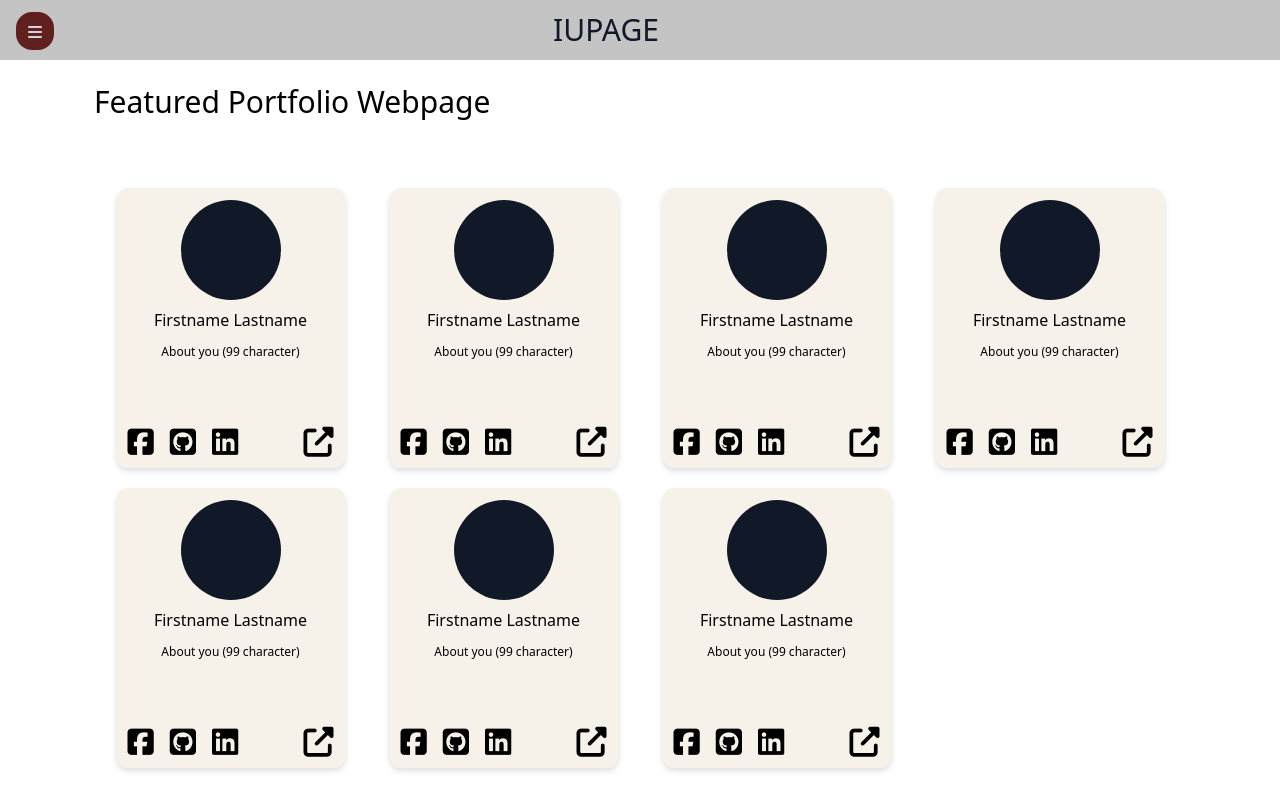
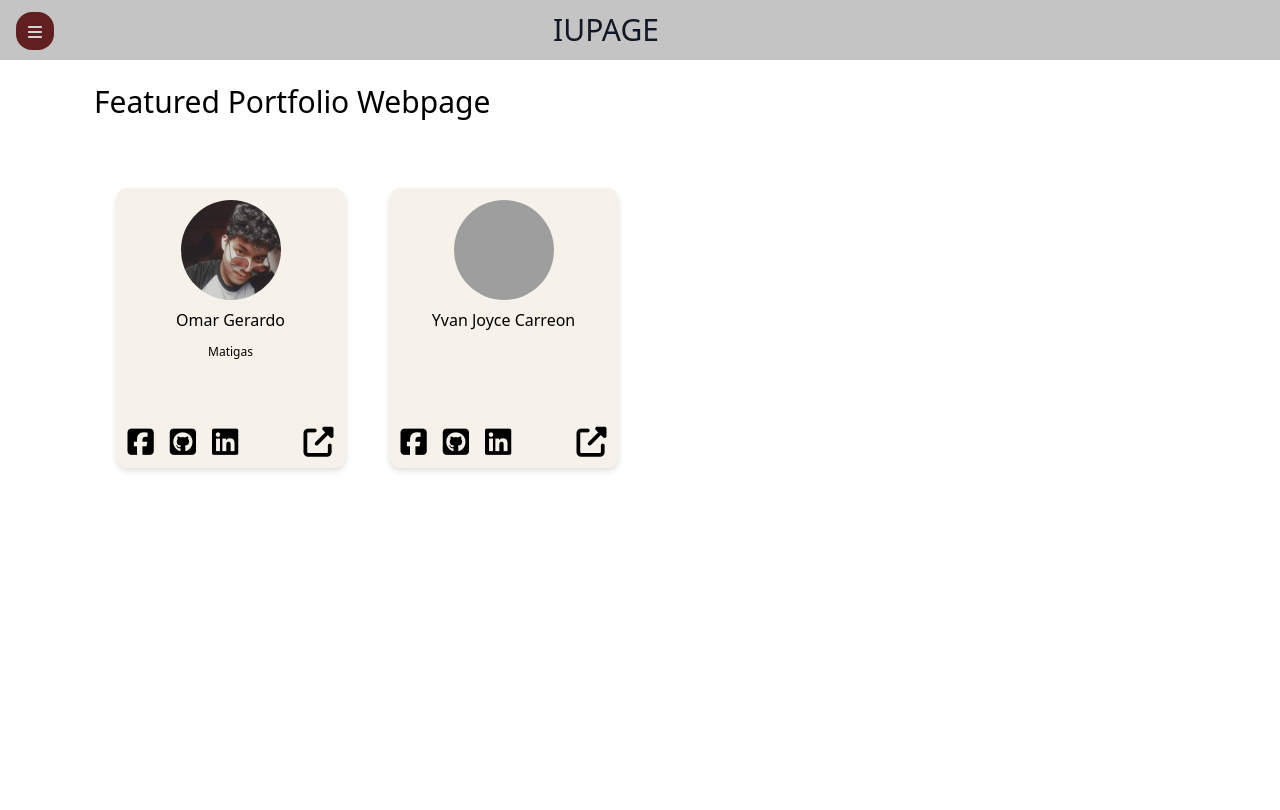
Before and after one commit to 0margm3/personalWebpage, a website: page Home/index.html in a window 1280 px wide. Drawn offline with Linux system fonts and the light colour scheme; grey boxes are pictures that could not be loaded.

Commit message:
Co-authored-by: Yvan Joyce Carreon

```diff
--- a/Home/index.html
+++ b/Home/index.html
@@ -1,3 +1,4 @@
+
 <!DOCTYPE html>
 <html lang="en">
   <head>
@@ -11,13 +12,13 @@
     <link rel="stylesheet" href="dist/output.css" />
     <title>IUPAGE</title>
   </head>
+
   <body class="">
     <header class="bg-[#C4C4C4]">
       <div id="container-header" class="flex">
         <button
           id="menu-header"
           class="ml-4 mr-2 mt-3 h-[38px] w-[38px] rounded-2xl bg-[#602020] hover:text-lg hover:h-[46px] hover:w-[46px] hover:ml-3 hover:mt-2 hover:mr-1"
-
           onclick="openNav()"
         >
           <i class="fas fa-bars p-3 text-zinc-300 hover:text-lg hover:p-2"></i>
@@ -57,173 +58,31 @@
       class="mr-auto ml-auto max-w-[1160px] pl-[10px] pr-[10px]"
     >
 
+      <h1 class="m-6 text-3xl text-left sm:text-justify">Featured Portfolio Webpage</h1>
 
-    <h1 class="m-6 text-3xl text-left sm:text-justify">Featured Portfolio Webpage</h1>
+      <div id="container-body-block" class="p-6 grid self-center sm:grid-cols-2 md:grid-cols-3 lg:grid-cols-4 xl:grid-cols-5 mb-14">
 
-    <div id="container-body-block" class="p-6 grid self-center sm:grid-cols-2 md:grid-cols-3 lg:grid-cols-4 xl:grid-cols-5 mb-14">
+        <!-- <div id="block-user" class="block-user">
+          <div id="block-user-pfp" class="block-user-pfp" >
+            <img id="block-user-pfp-img" alt="user-pfp" class="block-user-pfp-img">
+          </div>
 
-        <div
-          id="block-user"
-          class="transition transform delay-[50] h-[280px] w-[230px] bg-[#F6F2E9]
-          text-center flex flex-col justify-between
-          drop-shadow-md hover:scale-125 hover:drop-shadow-2xl duration-300 rounded-[5%] hover:z-10 ml-auto mr-auto mt-5"
-        >
-          <div id="block-user-pfp" class="h-[100px] w-[100px] bg-gray-900 rounded-[50%] mr-auto ml-auto mt-3" ></div>
-          <h2 id="block-user-name" class="m-2">Firstname Lastname</h2>
-          <p id="block-user-about" class="m-1 p-3 pt-0 text-xs text-center h-[72px]">About you (99 character)</p>
-          <div id="block-user-footer" class="flex justify-between h-[48px] w-[100%] rounded-br-[14px] rounded-bl-[14px]">
+          <h2 id="block-user-name" class="m-2"></h2>
+          <p id="block-user-about" class="block-user-about"></p>
+          <div id="block-user-footer" class="block-user-footer">
             <div id="block-user-socmed" class="flex justify-evenly">
-                <a href=""><i class="fab fa-facebook-square text-3xl m-1 ml-3 "></i></a>
-                <a href=""><i class="fab fa-github-square text-3xl m-1 ml-3 "></i></a>
-                <a href=""><i class="fab fa-linkedin text-3xl m-1 ml-3 "></i></a>
+                <a href="" id="block-user-socmed-fb"><i class="fab fa-facebook-square block-user-footer-socmed "></i></a>
+                <a href="" id="block-user-socmed-github"><i class="fab fa-github-square block-user-footer-socmed "></i></a>
+                <a href="" id="block-user-socmed-link"><i class="fab fa-linkedin block-user-footer-socmed "></i></a>
             </div>
             <div id="block-user-visit-link">
-                <a href=""><i class="fas fa-external-link-alt text-3xl m-1 mr-3"></i></a>
+                <a href="" id="block-user-webpage" ><i class="fas fa-external-link-alt block-user-footer-visit"></i></a>
             </div>
           </div>
-        </div>
-
-
-        <div
-          id="block-user"
-          class="transition transform delay-[50] h-[280px] w-[230px] bg-[#F6F2E9]
-          text-center flex flex-col justify-between
-          drop-shadow-md hover:scale-125 hover:drop-shadow-2xl duration-300 rounded-[5%] hover:z-10 ml-auto mr-auto mt-5"
-        >
-          <div id="block-user-pfp" class="h-[100px] w-[100px] bg-gray-900 rounded-[50%] mr-auto ml-auto mt-3" ></div>
-          <h2 id="block-user-name" class="m-2">Firstname Lastname</h2>
-          <p id="block-user-about" class="m-1 p-3 pt-0 text-xs text-center h-[72px]">About you (99 character)</p>
-          <div id="block-user-footer" class="flex justify-between h-[48px] w-[100%] rounded-br-[14px] rounded-bl-[14px]">
-            <div id="block-user-socmed" class="flex justify-evenly">
-                <a href=""><i class="fab fa-facebook-square text-3xl m-1 ml-3 "></i></a>
-                <a href=""><i class="fab fa-github-square text-3xl m-1 ml-3 "></i></a>
-                <a href=""><i class="fab fa-linkedin text-3xl m-1 ml-3 "></i></a>
-            </div>
-            <div id="block-user-visit-link">
-                <a href=""><i class="fas fa-external-link-alt text-3xl m-1 mr-3"></i></a>
-            </div>
-          </div>
-        </div>
-
-
-        <div
-          id="block-user"
-          class="transition transform delay-[50] h-[280px] w-[230px] bg-[#F6F2E9]
-          text-center flex flex-col justify-between
-          drop-shadow-md hover:scale-125 hover:drop-shadow-2xl duration-300 rounded-[5%] hover:z-10 ml-auto mr-auto mt-5"
-        >
-          <div id="block-user-pfp" class="h-[100px] w-[100px] bg-gray-900 rounded-[50%] mr-auto ml-auto mt-3" ></div>
-          <h2 id="block-user-name" class="m-2">Firstname Lastname</h2>
-          <p id="block-user-about" class="m-1 p-3 pt-0 text-xs text-center h-[72px]">About you (99 character)</p>
-          <div id="block-user-footer" class="flex justify-between h-[48px] w-[100%] rounded-br-[14px] rounded-bl-[14px]">
-            <div id="block-user-socmed" class="flex justify-evenly">
-                <a href=""><i class="fab fa-facebook-square text-3xl m-1 ml-3 "></i></a>
-                <a href=""><i class="fab fa-github-square text-3xl m-1 ml-3 "></i></a>
-                <a href=""><i class="fab fa-linkedin text-3xl m-1 ml-3 "></i></a>
-            </div>
-            <div id="block-user-visit-link">
-                <a href=""><i class="fas fa-external-link-alt text-3xl m-1 mr-3"></i></a>
-            </div>
-          </div>
-        </div>
-
-
-        <div
-          id="block-user"
-          class="transition transform delay-[50] h-[280px] w-[230px] bg-[#F6F2E9]
-          text-center flex flex-col justify-between
-          drop-shadow-md hover:scale-125 hover:drop-shadow-2xl duration-300 rounded-[5%] hover:z-10 ml-auto mr-auto mt-5"
-        >
-          <div id="block-user-pfp" class="h-[100px] w-[100px] bg-gray-900 rounded-[50%] mr-auto ml-auto mt-3" ></div>
-          <h2 id="block-user-name" class="m-2">Firstname Lastname</h2>
-          <p id="block-user-about" class="m-1 p-3 pt-0 text-xs text-center h-[72px]">About you (99 character)</p>
-          <div id="block-user-footer" class="flex justify-between h-[48px] w-[100%] rounded-br-[14px] rounded-bl-[14px]">
-            <div id="block-user-socmed" class="flex justify-evenly">
-                <a href=""><i class="fab fa-facebook-square text-3xl m-1 ml-3 "></i></a>
-                <a href=""><i class="fab fa-github-square text-3xl m-1 ml-3 "></i></a>
-                <a href=""><i class="fab fa-linkedin text-3xl m-1 ml-3 "></i></a>
-            </div>
-            <div id="block-user-visit-link">
-                <a href=""><i class="fas fa-external-link-alt text-3xl m-1 mr-3"></i></a>
-            </div>
-          </div>
-        </div>
-
-
-        <div
-          id="block-user"
-          class="transition transform delay-[50] h-[280px] w-[230px] bg-[#F6F2E9]
-          text-center flex flex-col justify-between
-          drop-shadow-md hover:scale-125 hover:drop-shadow-2xl duration-300 rounded-[5%] hover:z-10 ml-auto mr-auto mt-5"
-        >
-          <div id="block-user-pfp" class="h-[100px] w-[100px] bg-gray-900 rounded-[50%] mr-auto ml-auto mt-3" ></div>
-          <h2 id="block-user-name" class="m-2">Firstname Lastname</h2>
-          <p id="block-user-about" class="m-1 p-3 pt-0 text-xs text-center h-[72px]">About you (99 character)</p>
-          <div id="block-user-footer" class="flex justify-between h-[48px] w-[100%] rounded-br-[14px] rounded-bl-[14px]">
-            <div id="block-user-socmed" class="flex justify-evenly">
-                <a href=""><i class="fab fa-facebook-square text-3xl m-1 ml-3 "></i></a>
-                <a href=""><i class="fab fa-github-square text-3xl m-1 ml-3 "></i></a>
-                <a href=""><i class="fab fa-linkedin text-3xl m-1 ml-3 "></i></a>
-            </div>
-            <div id="block-user-visit-link">
-                <a href=""><i class="fas fa-external-link-alt text-3xl m-1 mr-3"></i></a>
-            </div>
-          </div>
-        </div>
-
-
-        <div
-          id="block-user"
-          class="transition transform delay-[50] h-[280px] w-[230px] bg-[#F6F2E9]
-          text-center flex flex-col justify-between
-          drop-shadow-md hover:scale-125 hover:drop-shadow-2xl duration-300 rounded-[5%] hover:z-10 ml-auto mr-auto mt-5"
-        >
-          <div id="block-user-pfp" class="h-[100px] w-[100px] bg-gray-900 rounded-[50%] mr-auto ml-auto mt-3" ></div>
-          <h2 id="block-user-name" class="m-2">Firstname Lastname</h2>
-          <p id="block-user-about" class="m-1 p-3 pt-0 text-xs text-center h-[72px]">About you (99 character)</p>
-          <div id="block-user-footer" class="flex justify-between h-[48px] w-[100%] rounded-br-[14px] rounded-bl-[14px]">
-            <div id="block-user-socmed" class="flex justify-evenly">
-                <a href=""><i class="fab fa-facebook-square text-3xl m-1 ml-3 "></i></a>
-                <a href=""><i class="fab fa-github-square text-3xl m-1 ml-3 "></i></a>
-                <a href=""><i class="fab fa-linkedin text-3xl m-1 ml-3 "></i></a>
-            </div>
-            <div id="block-user-visit-link">
-                <a href=""><i class="fas fa-external-link-alt text-3xl m-1 mr-3"></i></a>
-            </div>
-          </div>
-        </div>
-
-
-        <div
-          id="block-user"
-          class="transition transform delay-[50] h-[280px] w-[230px] bg-[#F6F2E9]
-          text-center flex flex-col justify-between
-          drop-shadow-md hover:scale-125 hover:drop-shadow-2xl duration-300 rounded-[5%] hover:z-10 ml-auto mr-auto mt-5"
-        >
-          <div id="block-user-pfp" class="h-[100px] w-[100px] bg-gray-900 rounded-[50%] mr-auto ml-auto mt-3" ></div>
-          <h2 id="block-user-name" class="m-2">Firstname Lastname</h2>
-          <p id="block-user-about" class="m-1 p-3 pt-0 text-xs text-center h-[72px]">About you (99 character)</p>
-          <div id="block-user-footer" class="flex justify-between h-[48px] w-[100%] rounded-br-[14px] rounded-bl-[14px]">
-            <div id="block-user-socmed" class="flex justify-evenly">
-                <a href=""><i class="fab fa-facebook-square text-3xl m-1 ml-3 "></i></a>
-                <a href=""><i class="fab fa-github-square text-3xl m-1 ml-3 "></i></a>
-                <a href=""><i class="fab fa-linkedin text-3xl m-1 ml-3 "></i></a>
-            </div>
-            <div id="block-user-visit-link">
-                <a href=""><i class="fas fa-external-link-alt text-3xl m-1 mr-3"></i></a>
-            </div>
-          </div>
-        </div>
-
+        </div> -->
 
       </div>
     </div>
-
-    <!--
-    <footer>
-        <div id="container-footer"></div>
-    </footer>
-    -->
 
     <script>
         function openNav() {
@@ -234,6 +93,113 @@
             document.getElementById("side-bar").style.width = "0";
         }
 
+        fetch("src/data/data.json")
+          .then(res => res.json()) // the .json() method parses the JSON response into a JS object literal
+          // .then(data => console.log(data.users.length));
+          .then(data => {
+
+            for (let index = 0; index < data.users.length; index++) {
+              let container = document.getElementById("container-body-block");
+              let block_user = document.createElement('div');
+              block_user.id = "block-user" + index;
+              block_user.className =  "block-user";
+
+              //Create DIV element for user img placeholder
+              let block_user_pfp = document.createElement('div');
+              block_user_pfp.id = "block-user-pfp" + index;
+              block_user_pfp.classList =  "flex justify-evenly";
+
+              //Create H2 element for user name
+              let block_user_name = document.createElement('h2');
+              block_user_name.id = "block-user-name" + index;
+              block_user_name.className = "m-2";
+
+              //Create IMG element for user img
+              let block_user_pfp_img = document.createElement('img');
+              block_user_pfp_img.id = "block-user-pfp-img" + index;
+              block_user_pfp_img.classList = "block-user-pfp-img mt-3";
+              block_user_pfp.append(block_user_pfp_img);
+
+              //Create P element for user about
+              let block_user_about = document.createElement('p');
+              block_user_about.id = "block-user-about" + index;
+              block_user_about.className = "block-user-about";
+
+              //Create DIV element for socmed and link to website
+              let block_user_footer = document.createElement('div');
+              block_user_footer.id = "block-user-footer" + index;
+              block_user_footer.className = "block-user-footer";
+
+              //Create DIV element for socmed section
+              let block_user_socmed = document.createElement('div');
+              block_user_socmed.id = "block-user-socmed" + index;
+              block_user_socmed.className = "block-user-socmed";
+              block_user_footer.appendChild(block_user_socmed);
+
+                //Create A element for facebook
+                let socmed_fb = document.createElement('a');
+                socmed_fb.id = "block-user-socmed-fb" + index;
+                socmed_fb.classList = "fab fa-facebook-square block-user-footer-socmed";
+                // Create a href attribute:
+                socmed_fb.setAttribute("href", "");
+                block_user_socmed.appendChild(socmed_fb);
+
+                //Create A element for github
+                let socmed_github = document.createElement('a');
+                socmed_github.id = "block-user-socmed-github" + index;
+                socmed_github.classList = "fab fa-github-square block-user-footer-socmed";
+                // Create a href attribute:
+                socmed_github.setAttribute("href", "");
+                block_user_socmed.appendChild(socmed_github);
+
+                //Create A element for linked
+                let socmed_linked = document.createElement('a');
+                socmed_linked.id = "block-user-socmed-link" + index;
+                socmed_linked.classList = "fab fa-linkedin block-user-footer-socmed";
+                // Create a href attribute:
+                socmed_linked.setAttribute("href", "");
+                block_user_socmed.appendChild(socmed_linked);
+
+              //Create DIV element for website href section
+              let block_user_visit_link = document.createElement('div');
+              block_user_visit_link.id = "block-user-visit-link" + index;
+              block_user_footer.appendChild(block_user_visit_link);
+
+                //Create A element for user webpage
+                let user_webpage = document.createElement('a');
+                user_webpage.id = "block-user-webpage" + index;
+                user_webpage.classList = "fas fa-external-link-alt block-user-footer-visit";
+                // Create a href attribute:
+                user_webpage.setAttribute("href", "");
+                block_user_visit_link.appendChild(user_webpage);
+
+
+
+              block_user.appendChild(block_user_pfp);
+              block_user.appendChild(block_user_name);
+              block_user.appendChild(block_user_about);
+              block_user.appendChild(block_user_footer);
+              //about
+              //footer
+                //
+              container.append(block_user);
+
+              // document.querySelector("#block-user-pfp-img").src = data.users[0].pfp;
+              document.querySelector("#block-user-pfp-img" + index).src = data.users[index].pfp;
+              // document.querySelector("#block-user-name").innerText = data.users[0].firstName + " " + data.users[0].lastName;
+              document.querySelector("#block-user-name" + index).innerText = data.users[index].firstName + " " + data.users[index].lastName;
+              // document.querySelector("#block-user-about").innerText = data.users[0].aboutMe;
+              document.querySelector("#block-user-about" + index).innerText = data.users[index].aboutMe;
+              // document.getElementById("block-user-socmed-fb").href = data.users[0].socmed.facebook;
+              document.getElementById("block-user-socmed-fb" + index).href = data.users[index].socmed.facebook;
+              // document.getElementById("block-user-socmed-github").href = data.users[0].socmed.github;
+              document.getElementById("block-user-socmed-github" + index).href = data.users[index].socmed.github;
+              // document.getElementById("block-user-socmed-link").href = data.users[0].socmed.linkedIn;
+              document.getElementById("block-user-socmed-link" + index).href = data.users[index].socmed.linkedIn;
+              // document.getElementById("block-user-webpage").href = data.users[0].website;
+              document.getElementById("block-user-webpage" + index).href = data.users[index].website;
+            }
+          });
     </script>
 
   </body>
--- /dev/null
+++ b/Home/src/data/data.json
@@ -0,0 +1,32 @@
+    {
+        "users": [
+            {
+                "pfp": "../in1x/src/img/dp.jpg",
+                "firstName": "Omar",
+                "lastName": "Gerardo",
+                "aboutMe": "Matigas",
+                "socmed":
+                    {
+                        "facebook": "https://www.facebook.com/omrgd",
+                        "github": "https://github.com/in1x/",
+                        "linkedIn": "https://www.linkedin.com/in/omargerardo/"
+                    }
+                ,
+                "website": "http://127.0.0.1:5501/index.html"
+            },
+            {
+                "pfp": "../van_proj/pics/yvan.png",
+                "firstName": "Yvan Joyce",
+                "lastName": "Carreon",
+                "aboutMe": "",
+                "socmed":
+                    {
+                        "facebook": "https://www.facebook.com/yvanjoyce/",
+                        "github": "https://github.com/yvanjoyce",
+                        "linkedIn": "https://www.linkedin.com/in/yvan-joyce-carreon-a43aa4226/"
+                    }
+                ,
+                "website": "../van_proj/vanpage.html"
+            }
+        ]
+    }
--- a/Home/src/input.css
+++ b/Home/src/input.css
@@ -3,3 +3,36 @@
 @tailwind base;
 @tailwind components;
 @tailwind utilities;
+
+
+@layer components {
+    .block-user {
+        @apply transition transform delay-[50] h-[280px] w-[230px] bg-[#F6F2E9]
+        text-center flex flex-col justify-between
+        drop-shadow-md hover:scale-125 hover:drop-shadow-2xl duration-300 rounded-[5%] hover:z-10 ml-auto mr-auto mt-5;
+    }
+
+    .block-user-pfp {
+        @apply h-[100px] w-[100px] bg-gray-900 rounded-[50%] mr-auto ml-auto mt-3;
+    }
+
+        .block-user-pfp-img {
+            @apply h-[100px] w-[100px] rounded-[50%];
+        }
+
+        .block-user-about {
+            @apply m-1 p-3 pt-0 text-xs text-center h-[72px];
+        }
+
+        .block-user-footer {
+            @apply flex justify-between h-[48px] w-[100%] rounded-br-[14px] rounded-bl-[14px];
+        }
+
+            .block-user-footer-socmed {
+                @apply text-3xl m-1 ml-3;
+            }
+
+            .block-user-footer-visit {
+                @apply text-3xl m-1 mr-3;
+            }
+}
```
Also changed, not shown: Corovow/index.html (+1 -1 lines), van_proj/vanpage.html (+1 -1 lines), Home/dist/output.css, in1x/dist/output.css, in1x/index.html (line endings or trailing spaces).
